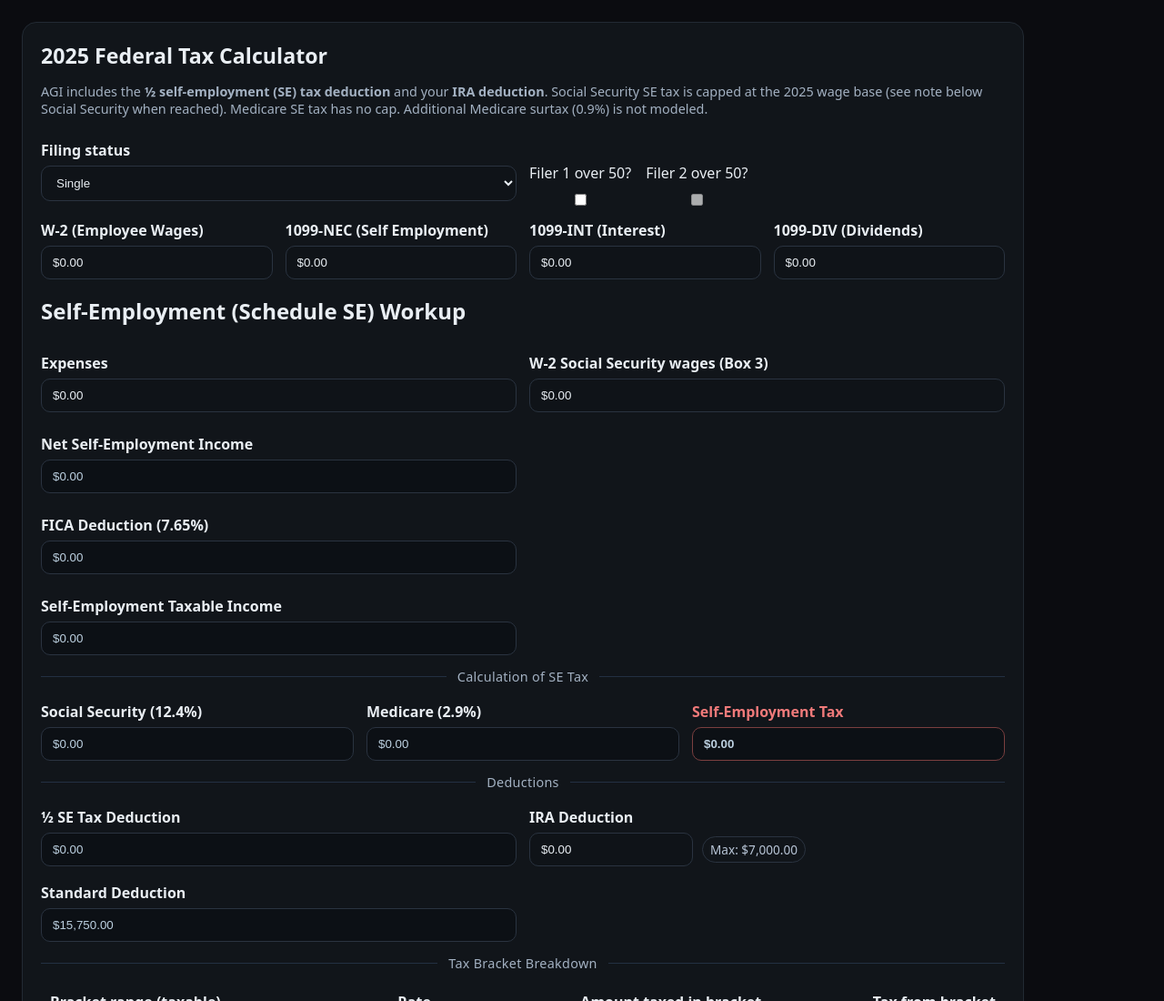
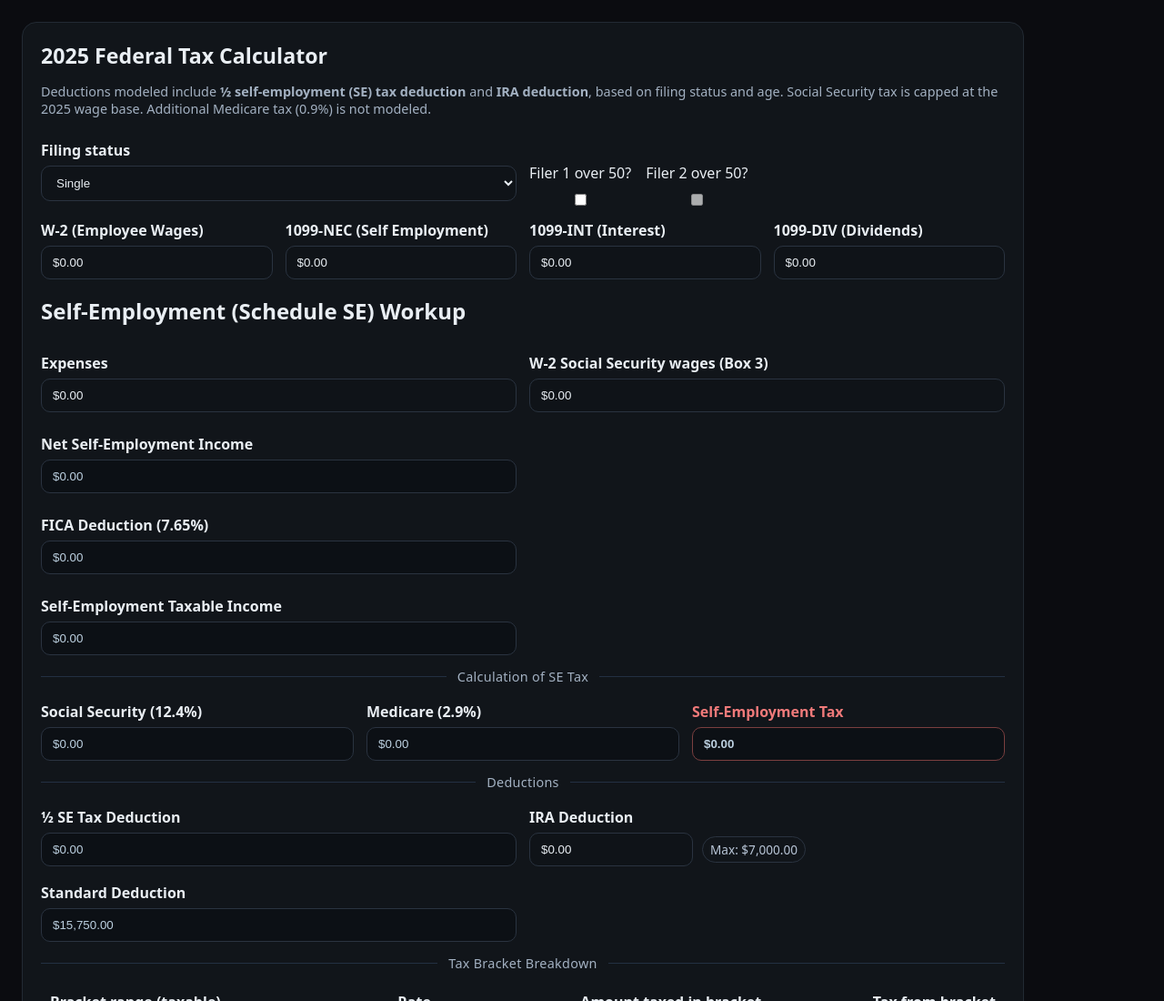
Before and after one commit to mrfestafiesta/fedcalc, a plain HTML site: page tax_SE_IRA/index.html in a window 1280 px wide. Shown: the top 1100 px of the page at 91% size. Drawn offline with Linux system fonts and the light colour scheme.

Commit message:
Update index.html

```diff
--- a/tax_SE_IRA/index.html
+++ b/tax_SE_IRA/index.html
@@ -62,7 +62,7 @@
 <body>
   <div class="card">
     <h1>2025 Federal Tax Calculator</h1>
-    <p class="muted small">AGI includes the <strong>½ self‑employment (SE) tax deduction</strong> and your <strong>IRA deduction</strong>. Social Security SE tax is capped at the 2025 wage base (see note below Social Security when reached). Medicare SE tax has no cap. Additional Medicare surtax (0.9%) is not modeled.</p>
+    <p class="muted small">Deductions modeled include <strong>½ self‑employment (SE) tax deduction</strong> and <strong>IRA deduction</strong>, based on filing status and age. Social Security tax is capped at the 2025 wage base. Additional Medicare tax (0.9%) is not modeled.</p>
 
     <!-- Filing status and Filer age toggles -->
     <div class="row">
```
